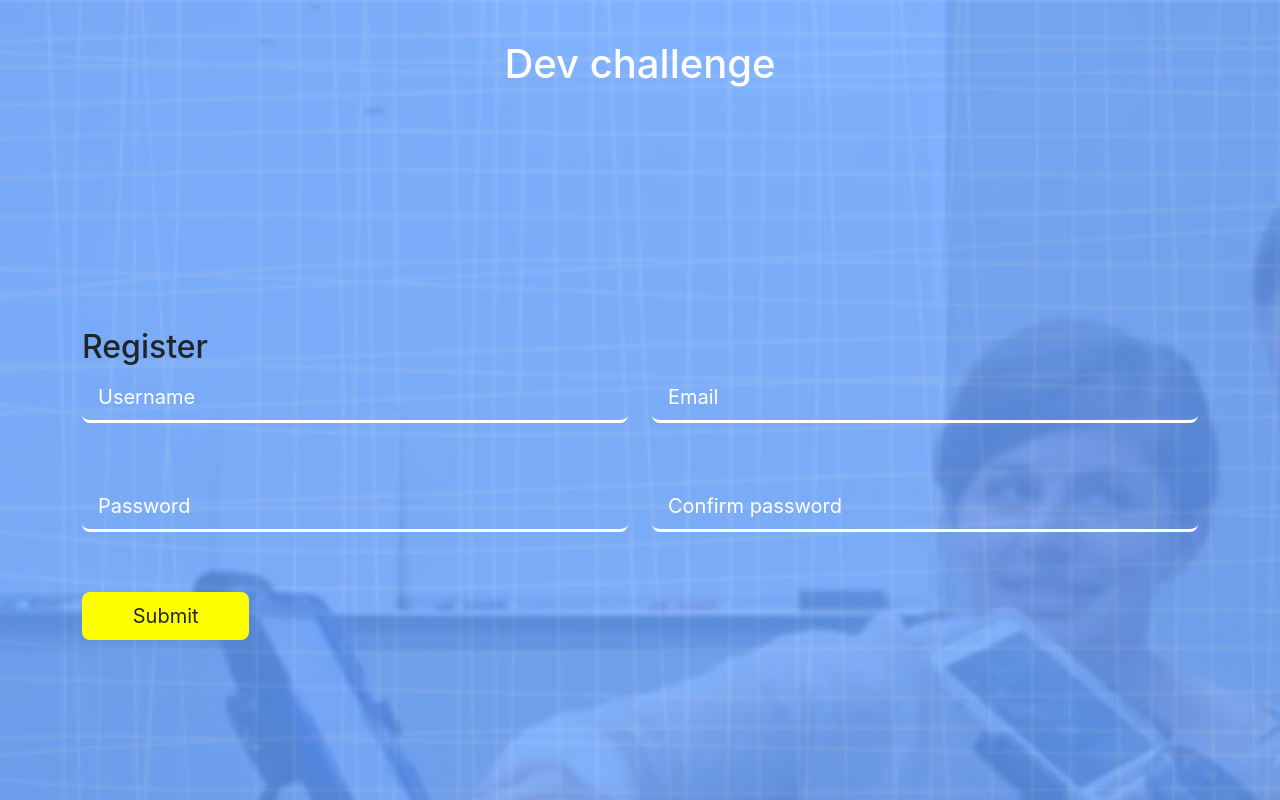
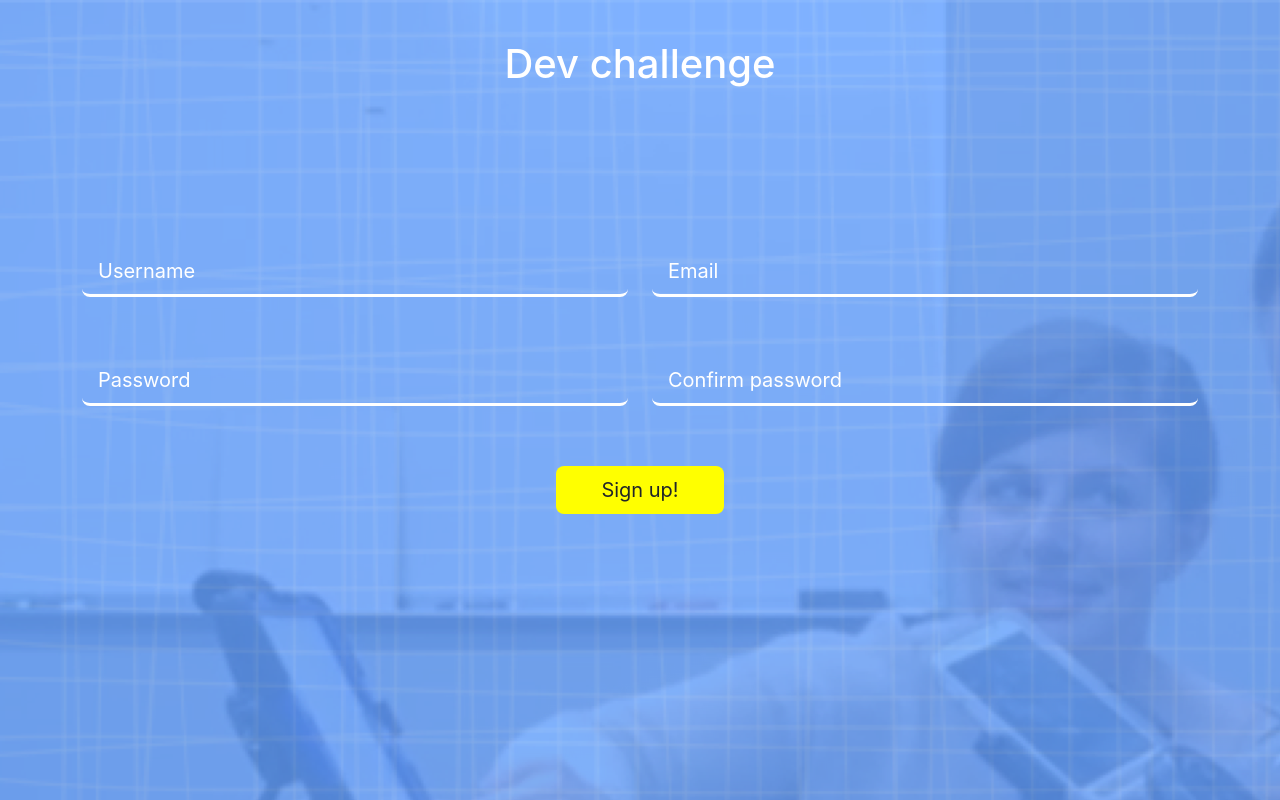
Before and after one commit to AndrewMcKean/react-auth, a React (Create React App) app: page /register in a window 1280 px wide. Built offline with nearby package versions, Linux system fonts and the light colour scheme.

Commit message:
Further styling to register form

```diff
--- a/src/components/Register.js
+++ b/src/components/Register.js
@@ -40,7 +40,7 @@ export default function Register() {
   }
 
   return(
-    <Container className="registerContainer">
+    <Container className="registerContainer text-center">
       <Form onSubmit={(e) => handleSubmit(e)}>
         {/* email */}
         <Row>
@@ -109,7 +109,7 @@ export default function Register() {
             type="submit"
             onClick={(e) => handleSubmit(e)}
           >
-              Submit
+            Sign up!
           </Button>
       </Form>
     </Container>
--- a/src/components/RegisterPage.js
+++ b/src/components/RegisterPage.js
@@ -6,7 +6,6 @@ export default function RegisterPage() {
   return (
     <>
       <h1 className="pageTitleSignUp">Dev challenge</h1>
-      <h2>Register</h2>
       <Row>
         {/* Register */}
           <Register />
--- a/src/components/index.css
+++ b/src/components/index.css
@@ -10,8 +10,14 @@
 .pageTitleSignUp {
     color: white;
     text-align: center;
-    margin-bottom: 6em;
+    margin-bottom: 4em;
     margin-top: 1em;
+}
+
+.registerTitle {
+    color: white;
+    text-align: center;
+    margin-bottom: 1em;
 }
 
 .form-control {
```
Lines whose indentation alone changed are shown as unchanged.
